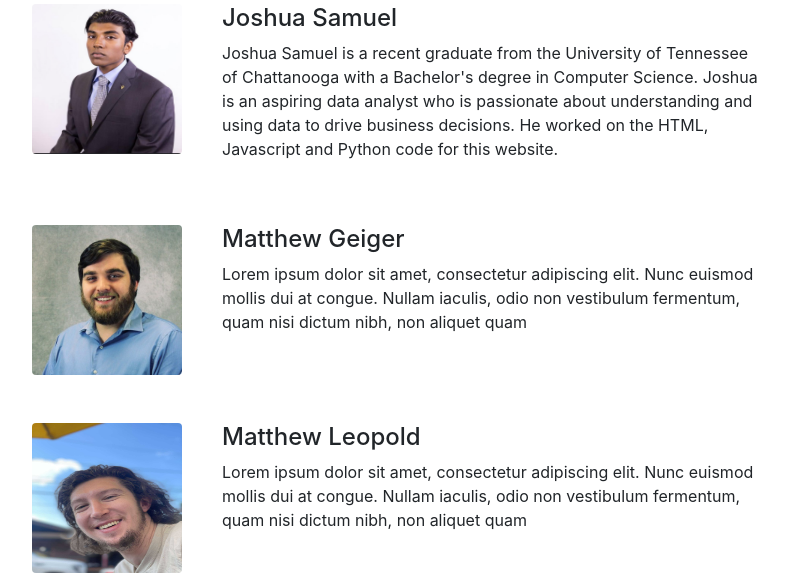
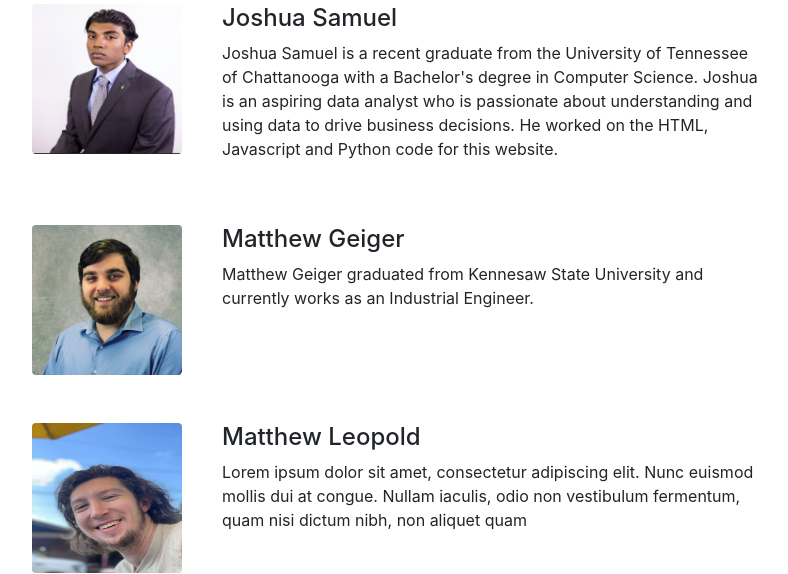
Before and after one commit to shupersap/Sport-Vs.-e-Sports-Viewers, a Flask app: page /about in a window 1280 px wide. Shown: the part 582-1156 px from the top of the page, without its empty margins (243-1031 px from the left). Run offline with Flask 2, Linux system fonts and the light colour scheme; some libraries are stand-ins or nearby versions.

Commit message:
Updated About me

```diff
--- a/Game_Website/templates/about.html
+++ b/Game_Website/templates/about.html
@@ -73,7 +73,7 @@
     </div>
     <div class="col-6">
       <h4>Matthew Geiger</h4>
-      <p>Lorem ipsum dolor sit amet, consectetur adipiscing elit. Nunc euismod mollis dui at congue. Nullam iaculis, odio non vestibulum fermentum, quam nisi dictum nibh, non aliquet quam</p>
+      <p>Matthew Geiger graduated from Kennesaw State University and currently works as an Industrial Engineer.</p>
   </div>
   <div class="col-2">
 </div>
```
